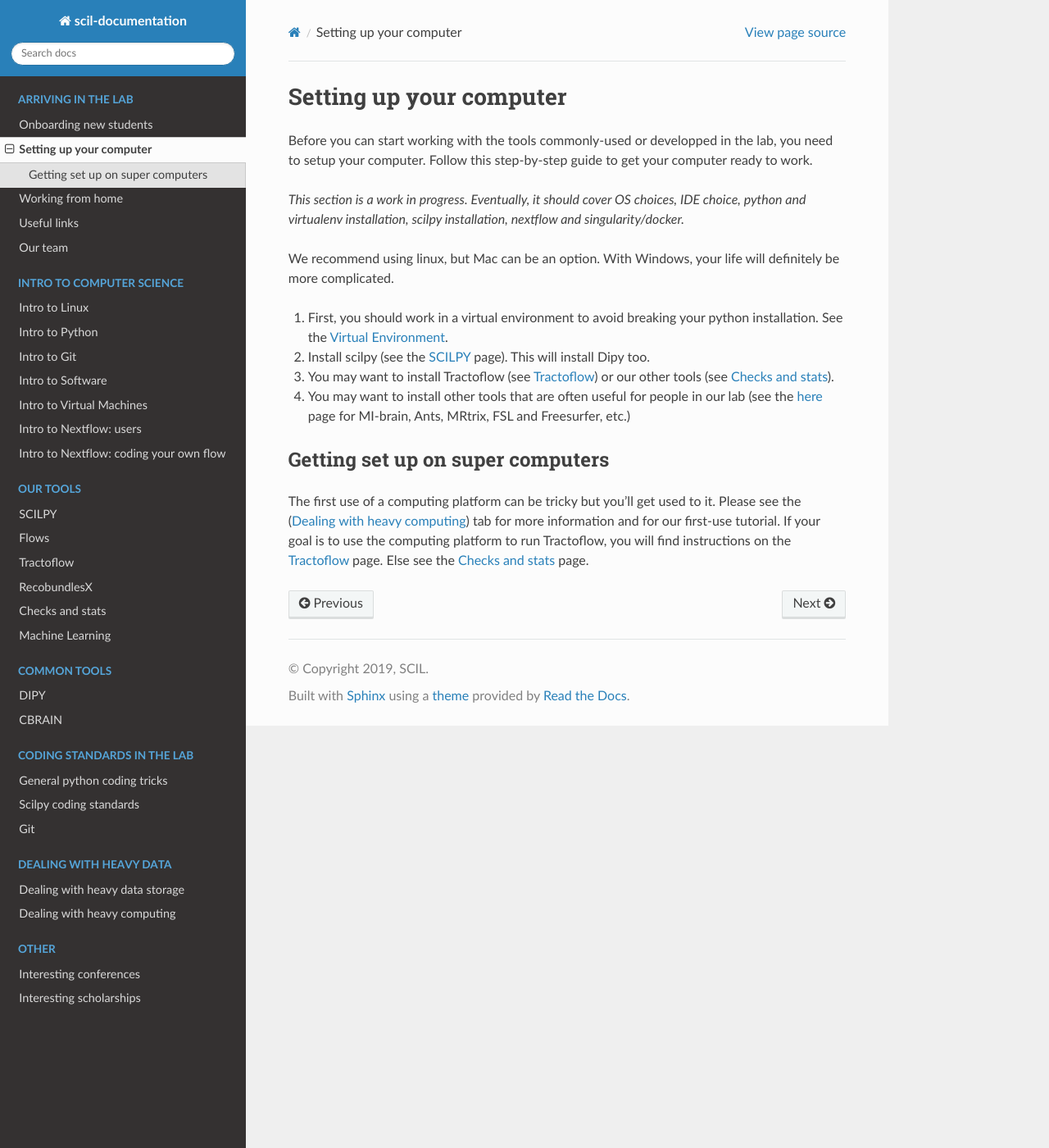
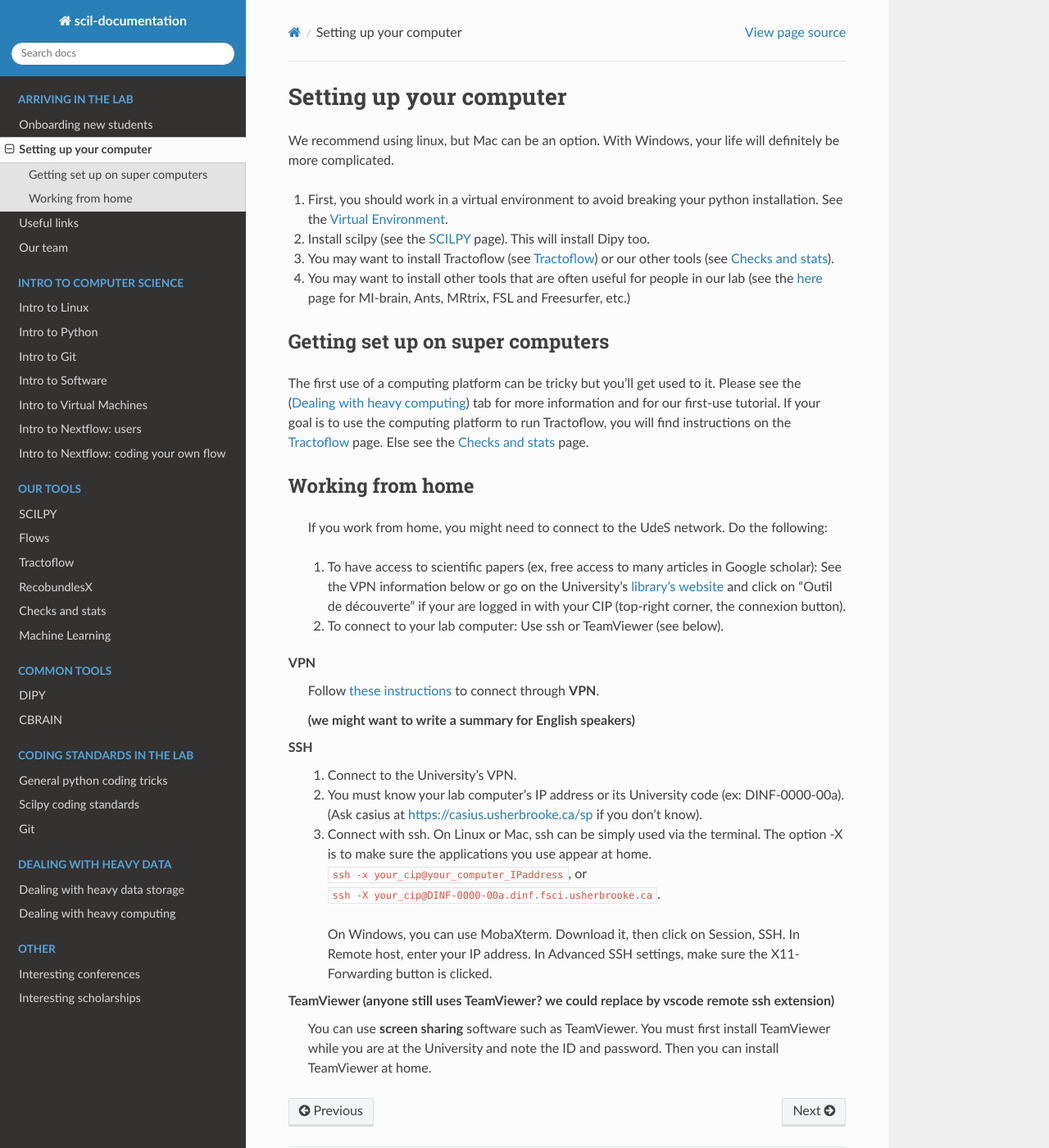
Before and after one commit to scilus/scil-documentation, a Sphinx documentation site: the page built from source/arriving/setup_computer.rst, in a window 1280 px wide and 1400 px high. Shown: the whole window at 82% size. Built offline with Sphinx 7.4.7 and the Read the Docs theme 2.0.0, drawn with Linux system fonts in a browser that asks for light colours.

Commit message:
Revert "Split remote work and computer setup"
This reverts commit ea6ac9da24c474f63b04d95361d1583ee7aaed29.

```diff
--- a/source/arriving/setup_computer.rst
+++ b/source/arriving/setup_computer.rst
@@ -2,10 +2,6 @@
 
 Setting up your computer
 ========================
-
-Before you can start working with the tools commonly-used or developped in the lab, you need to setup your computer. Follow this step-by-step guide to get your computer ready to work.
-
-*This section is a work in progress. Eventually, it should cover OS choices, IDE choice, python and virtualenv installation, scilpy installation, nextflow and singularity/docker.*
 
 We recommend using linux, but Mac can be an option. With Windows, your life will definitely be more complicated.
 
@@ -21,3 +17,31 @@ Getting set up on super computers
 """""""""""""""""""""""""""""""""
 
 The first use of a computing platform can be tricky but you'll get used to it. Please see the (:ref:`ref_heavy_computing`) tab for more information and for our first-use tutorial. If your goal is to use the computing platform to run Tractoflow, you will find instructions on the :ref:`ref_tractoflow` page. Else see the :ref:`ref_other_pipelines` page.
+
+Working from home
+"""""""""""""""""
+
+    If you work from home, you might need to connect to the UdeS network. Do the following:
+
+    1) To have access to scientific papers (ex, free access to many articles in Google scholar): See the VPN information below or go on the University's `library's website <https://www.usherbrooke.ca/biblio/trouver-des/articles-de-periodiques-revues-et-journaux/>`_ and click on "Outil de découverte" if your are logged in with your CIP (top-right corner, the connexion button).
+
+    2) To connect to your lab computer: Use ssh or TeamViewer (see below).
+
+VPN
+    Follow `these instructions <https://www.usherbrooke.ca/services-informatiques/repertoire/reseaux/rpv/>`_ to connect through **VPN**.
+
+    **(we might want to write a summary for English speakers)**
+
+SSH
+    1. Connect to the University's VPN.
+
+    2. You must know your lab computer's IP address or its University code (ex: DINF-0000-00a). (Ask casius at https://casius.usherbrooke.ca/sp if you don't know).
+
+    3. | Connect with ssh. On Linux or Mac, ssh can be simply used via the terminal. The option -X is to make sure the applications you use appear at home.
+       | ``ssh -x your_cip@your_computer_IPaddress``, or
+       | ``ssh -X your_cip@DINF-0000-00a.dinf.fsci.usherbrooke.ca``.
+
+       On Windows, you can use MobaXterm. Download it, then click on Session, SSH. In Remote host, enter your IP address. In Advanced SSH settings, make sure the X11-Forwarding button is clicked.
+
+TeamViewer (anyone still uses TeamViewer? we could replace by vscode remote ssh extension)
+    You can use **screen sharing** software such as TeamViewer. You must first install TeamViewer while you are at the University and note the ID and password. Then you can install TeamViewer at home.
--- a/source/index.rst
+++ b/source/index.rst
@@ -20,7 +20,6 @@ Here, you will find a summary of the tools we develop, and some clues on how we
 
     arriving/welcome
     arriving/setup_computer
-    arriving/remote_work
     arriving/useful_links
     arriving/our_team
 
```
Also changed, not shown: source/arriving/remote_work.rst (deleted, +0 -31 lines).
